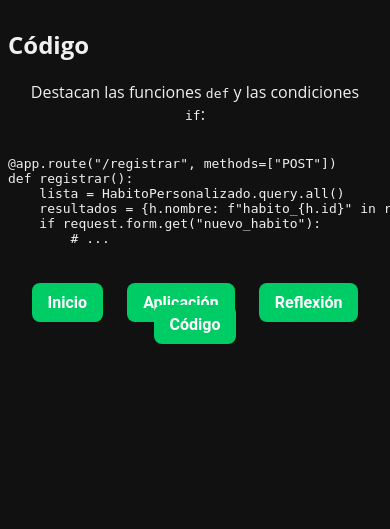
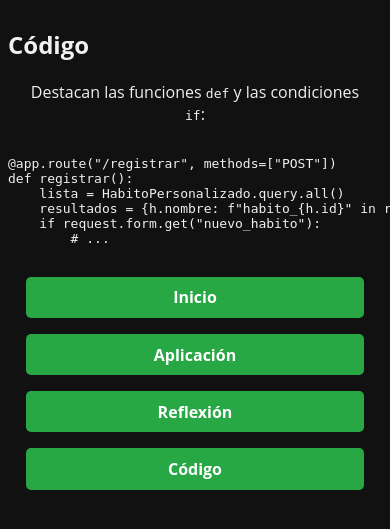
Before and after one commit to Winnie-17/habitos-sostenibles, a Flask app: page /codigo in a window 390 px wide; the page is wider, and only the part inside the window is pictured. Shown: the top 529 px of that part. Run offline with Flask 3, Linux system fonts and the light colour scheme; the visitor is signed in with stand-in values (Sample User, id 1).

Commit message:
Fix: menú responsive para celulares

```diff
--- a/static/style.css
+++ b/static/style.css
@@ -198,3 +198,39 @@
     padding: 0.5rem;
   }
 }
+
+/* Navegación */
+.menu {
+  display: flex;
+  justify-content: center;
+  flex-wrap: wrap; /* Permite que se acomode si no hay espacio */
+  gap: 1rem;
+  margin-top: 1rem;
+}
+
+.menu a {
+  background-color: #28a745;
+  color: white;
+  text-decoration: none;
+  padding: 0.6rem 1.2rem;
+  border-radius: 5px;
+  font-size: 1rem;
+  transition: background-color 0.3s ease;
+}
+
+.menu a:hover {
+  background-color: #1e7e34;
+}
+
+/* Diseño responsive para menú en pantallas pequeñas */
+@media screen and (max-width: 600px) {
+  .menu {
+    flex-direction: column;
+    align-items: center;
+  }
+
+  .menu a {
+    width: 80%;
+    text-align: center;
+  }
+}
--- a/templates/codigo.html
+++ b/templates/codigo.html
@@ -20,11 +20,11 @@
         # ...
       </code></pre>
     </section>
-    <nav>
-      <a href="/" class="btn">Inicio</a>
-      <a href="/aplicaciones" class="btn">Aplicación</a>
-      <a href="/reflexion" class="btn">Reflexión</a>
-      <a href="/codigo" class="btn">Código</a>
+    <nav class="menu">
+        <a href="{{ url_for('index') }}">Inicio</a>
+        <a href="{{ url_for('aplicaciones') }}">Aplicación</a>
+        <a href="{{ url_for('reflexion') }}">Reflexión</a>
+        <a href="{{ url_for('codigo') }}">Código</a>
     </nav>
   </main>
 </body>
--- a/templates/inicio.html
+++ b/templates/inicio.html
@@ -1,6 +1,7 @@
 <!DOCTYPE html>
 <html lang="es">
 <head>
+  <meta name="viewport" content="width=device-width, initial-scale=1.0">
   <meta charset="UTF-8">
   <meta name="viewport" content="width=device-width, initial-scale=1.0">
   <title>Ingresar</title>
```
Also changed, not shown: templates/aplicaciones.html (+5 -5 lines), templates/index.html (+4 -5 lines), templates/reflexion.html (+5 -5 lines).
